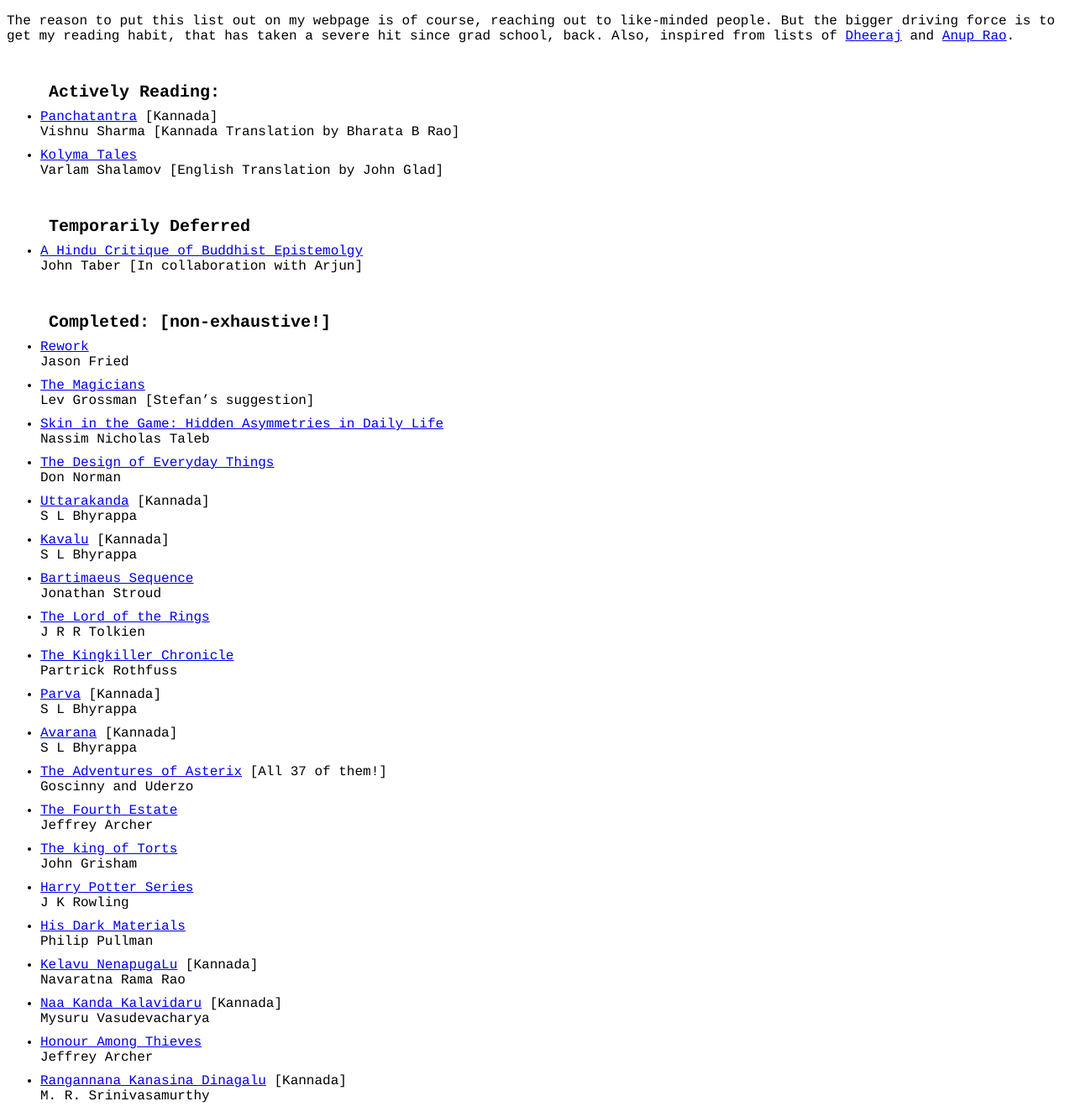
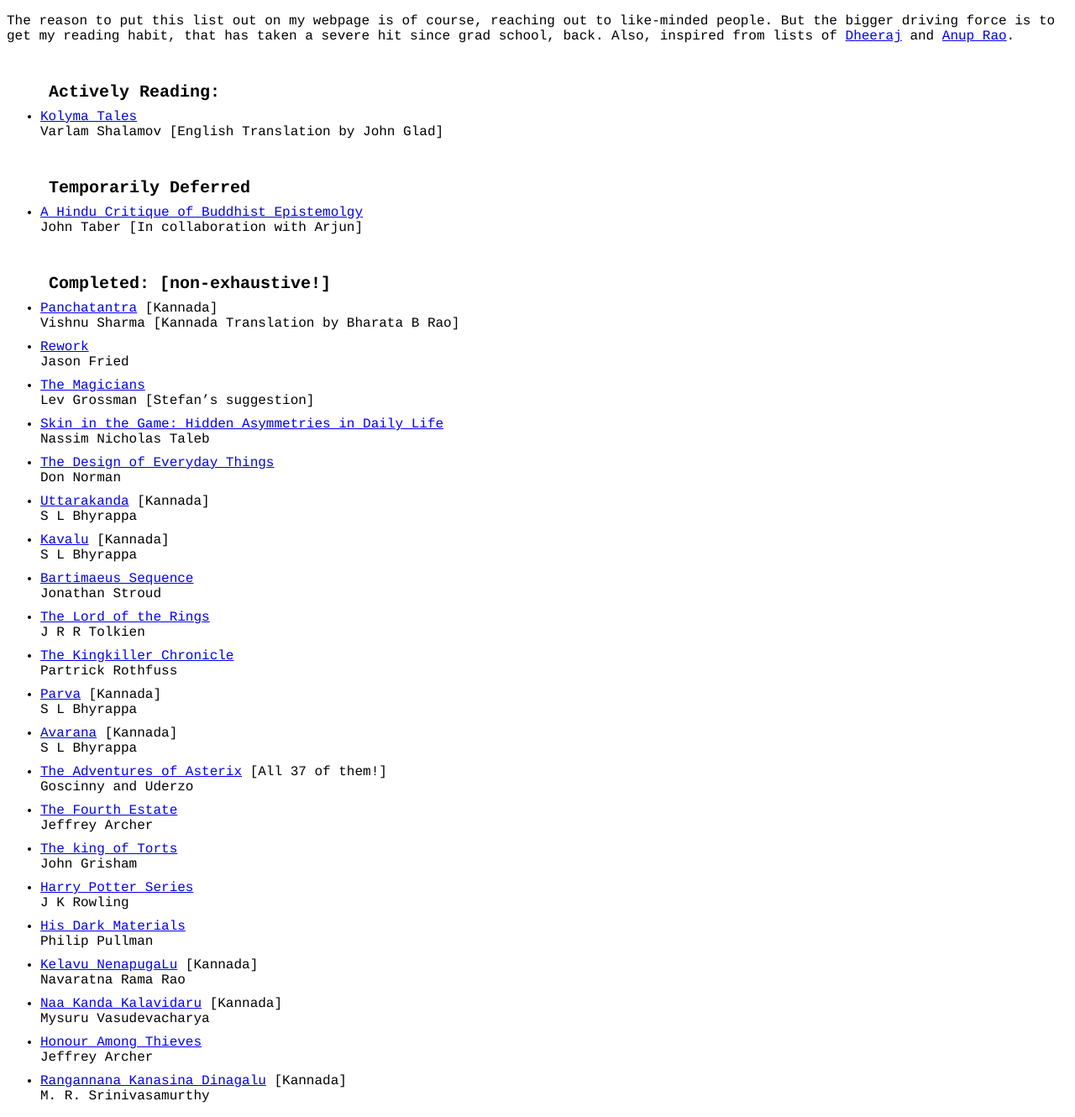
Before and after one commit to ashwinkalyan/ashwinkalyan.github.io, a Jekyll site: the page built from books.md, in a window 1280 px wide. Shown: the whole page at 84% size. Built offline with Jekyll 4.4.1, drawn with Linux system fonts in a browser that asks for light colours; part of the change alters nothing that is shown.

```diff
--- a/books.md
+++ b/books.md
@@ -6,8 +6,6 @@ The reason to put this list out on my webpage is of course, reaching out to like
 But the bigger driving force is to get my reading habit, that has taken a severe hit since grad school, back.
 Also, inspired from lists of [Dheeraj](https://dheerajmn.mit.edu/personal/) and [Anup Rao](https://homes.cs.washington.edu/~anuprao/books.html).
 # Actively Reading: <br> <br>
-- [Panchatantra](https://raobharata.wordpress.com/tag/panchatantra-kannada-translation/) [Kannada] <br>
-Vishnu Sharma [Kannada Translation by Bharata B Rao] <br>
 - [Kolyma Tales](https://en.wikipedia.org/wiki/The_Kolyma_Tales) <br>
 Varlam Shalamov [English Translation by John Glad] <br>
 
@@ -16,6 +14,8 @@ Varlam Shalamov [English Translation by John Glad] <br>
 John Taber [In collaboration with Arjun]
 
 # Completed: [non-exhaustive!] <br> <br>
+- [Panchatantra](https://raobharata.wordpress.com/tag/panchatantra-kannada-translation/) [Kannada] <br>
+Vishnu Sharma [Kannada Translation by Bharata B Rao] <br>
 - [Rework](https://www.amazon.com/Rework-Jason-Fried/dp/0307463745) <br>
 Jason Fried
 - [The Magicians](https://en.wikipedia.org/wiki/The_Magicians_(Grossman_novel)) <br>
```
